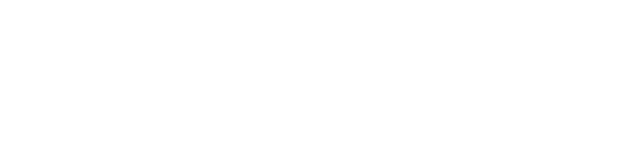
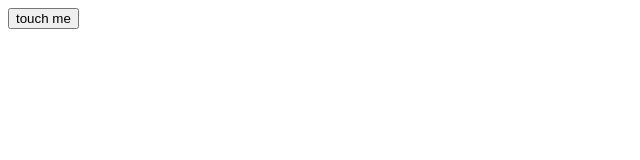
Before and after one commit to miniramp/miniramp.github.io, a plain HTML site: page index.html in a window 1280 px wide. Shown: the whole page, without its empty margins (0-640 px from the left). Drawn offline with Linux system fonts and the light colour scheme.

Commit message:
Update index.html

```diff
--- a/index.html
+++ b/index.html
@@ -16,7 +16,7 @@ funky();
 
     </script>
  <form>
-   <imput type="button" value="touch me" onclick"funky()">
+   <input type="button" value="touch me" onclick="funky()">
  </form>
 
   </body>
```
